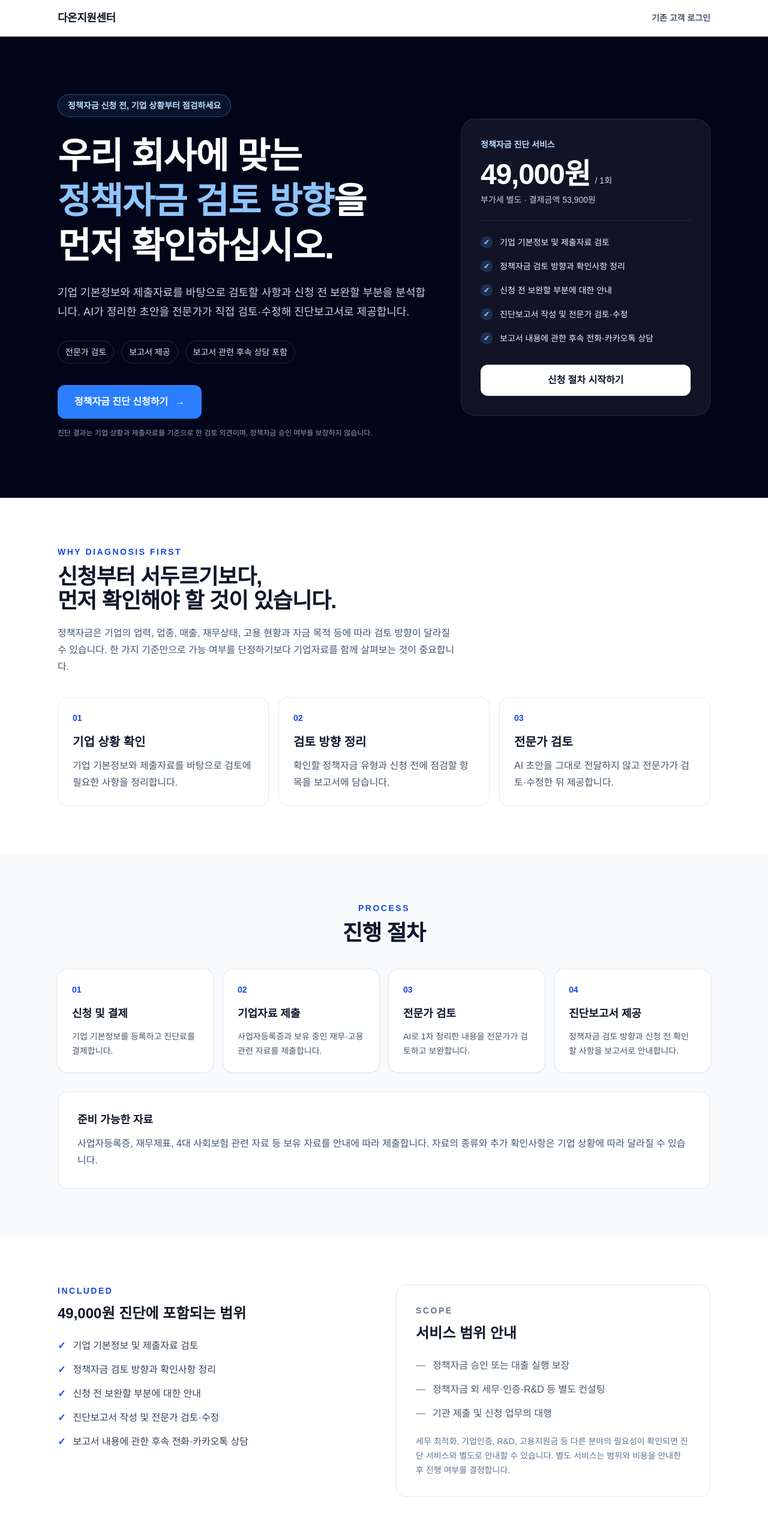
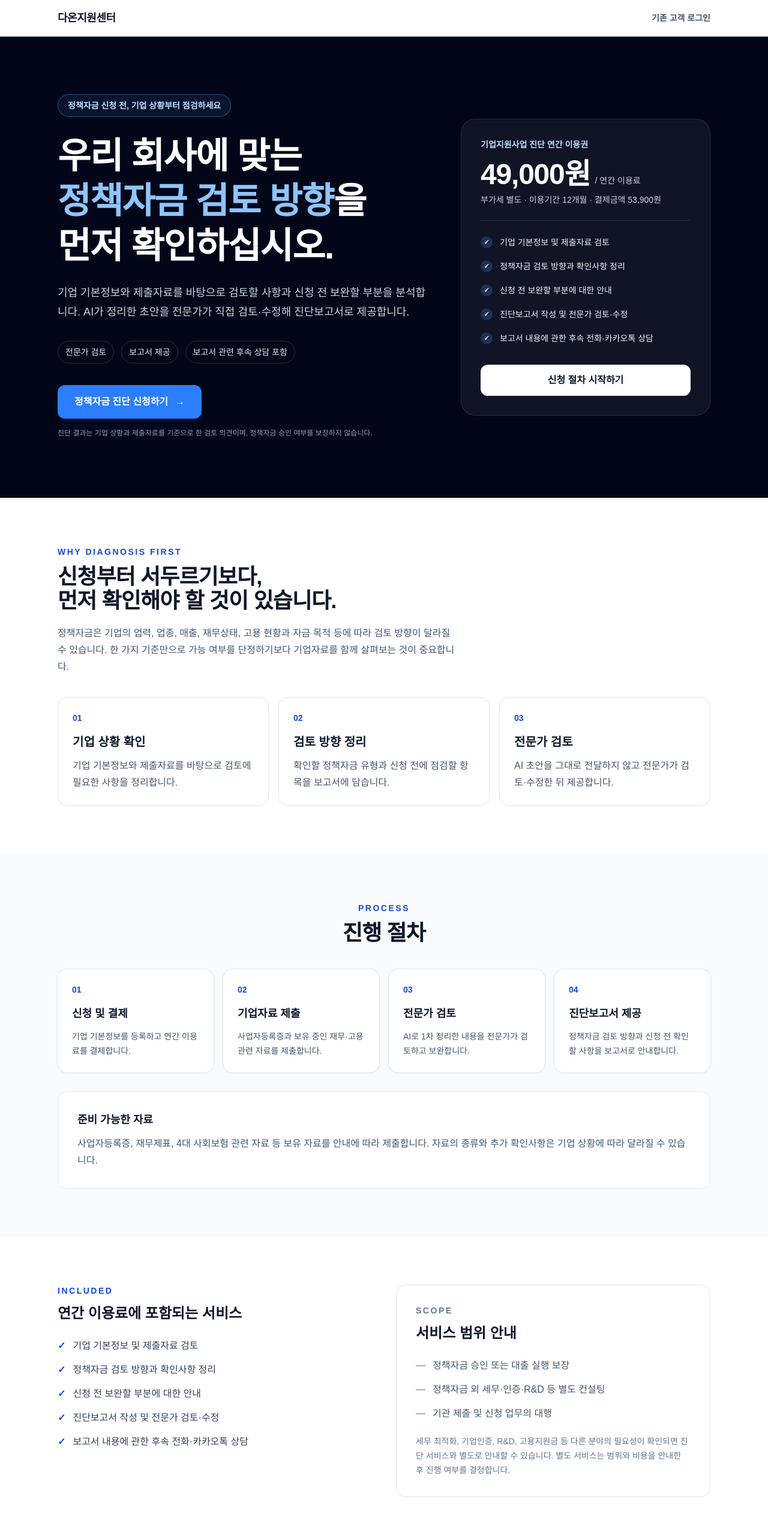
Before and after one commit to kimjintaek/ai-company-support, a Next.js app: page /policy-fund in a window 1280 px wide. Shown: the top 2566 px of the page at 60% size. Built offline with nearby package versions, Linux system fonts and the light colour scheme.

Commit message:
Update policy fund landing page to annual access fee wording

```diff
--- a/app/policy-fund/page.tsx
+++ b/app/policy-fund/page.tsx
@@ -1,12 +1,12 @@
 import type { Metadata } from "next";
 
 export const metadata: Metadata = {
-  title: "정책자금 진단 | (주)다온지원센터",
-  description: "기업 기본정보와 제출자료를 바탕으로 정책자금 검토 방향과 신청 전 확인사항을 전문가가 검토해 진단보고서로 제공합니다.",
+  title: "기업지원사업 진단 연간 이용권 | (주)다온지원센터",
+  description: "기업 기본정보와 제출자료를 바탕으로 기업지원사업을 1차 분석하고 전문가가 검토하는 12개월 이용 서비스입니다.",
 };
 
 const steps = [
-  { number: "01", title: "신청 및 결제", description: "기업 기본정보를 등록하고 진단료를 결제합니다." },
+  { number: "01", title: "신청 및 결제", description: "기업 기본정보를 등록하고 연간 이용료를 결제합니다." },
   { number: "02", title: "기업자료 제출", description: "사업자등록증과 보유 중인 재무·고용 관련 자료를 제출합니다." },
   { number: "03", title: "전문가 검토", description: "AI로 1차 정리한 내용을 전문가가 검토하고 보완합니다." },
   { number: "04", title: "진단보고서 제공", description: "정책자금 검토 방향과 신청 전 확인할 사항을 보고서로 안내합니다." },
@@ -75,12 +75,12 @@ export default function PolicyFundLandingPage() {
           </div>
 
           <div className="rounded-3xl border border-white/10 bg-white/[0.06] p-6 shadow-2xl backdrop-blur sm:p-8">
-            <p className="text-sm font-semibold text-blue-200">정책자금 진단 서비스</p>
+            <p className="text-sm font-semibold text-blue-200">기업지원사업 진단 연간 이용권</p>
             <div className="mt-4 flex items-end gap-2">
               <span className="text-5xl font-black tracking-tight">49,000원</span>
-              <span className="pb-1 text-sm text-slate-300">/ 1회</span>
+              <span className="pb-1 text-sm text-slate-300">/ 연간 이용료</span>
             </div>
-            <p className="mt-2 text-sm text-slate-300">부가세 별도 · 결제금액 53,900원</p>
+            <p className="mt-2 text-sm text-slate-300">부가세 별도 · 이용기간 12개월 · 결제금액 53,900원</p>
             <div className="my-6 h-px bg-white/10" />
             <ul className="space-y-4">
               {included.map((item) => (
@@ -152,7 +152,7 @@ export default function PolicyFundLandingPage() {
       <section className="mx-auto grid max-w-6xl gap-10 px-5 py-16 sm:px-8 sm:py-20 lg:grid-cols-2">
         <div>
           <p className="text-sm font-bold uppercase tracking-[0.18em] text-blue-700">Included</p>
-          <h2 className="mt-3 text-2xl font-extrabold">49,000원 진단에 포함되는 범위</h2>
+          <h2 className="mt-3 text-2xl font-extrabold">연간 이용료에 포함되는 서비스</h2>
           <ul className="mt-6 space-y-3">
             {included.map((item) => (
               <li key={item} className="flex gap-3 leading-7 text-slate-700">
@@ -190,7 +190,7 @@ export default function PolicyFundLandingPage() {
           <a href="/diagnosis" className="mt-8 inline-flex w-full items-center justify-center rounded-xl bg-white px-7 py-4 font-bold text-blue-800 transition hover:bg-blue-50 sm:w-auto">
             정책자금 진단 신청하기 →
           </a>
-          <p className="mt-4 text-xs text-blue-100">49,000원 + 부가세 · 정책자금 승인 보장 상품이 아닙니다.</p>
+          <p className="mt-4 text-xs text-blue-100">연간 이용료 49,000원 + 부가세 · 이용기간 12개월 · 승인 보장 상품이 아닙니다.</p>
         </div>
       </section>
 
```
